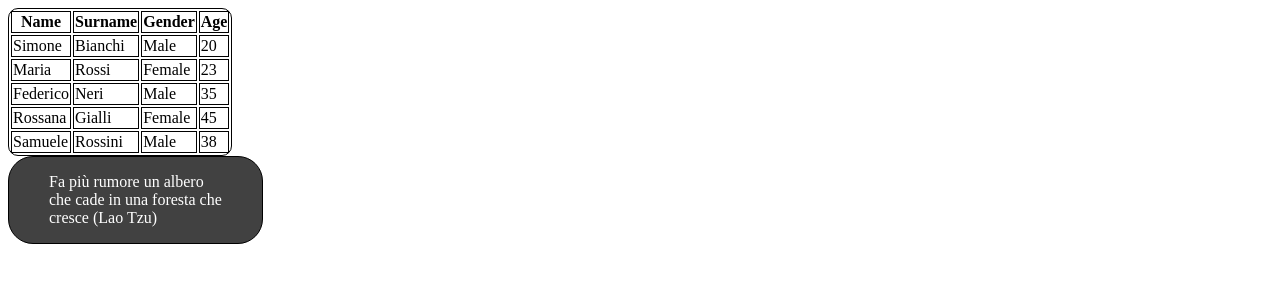
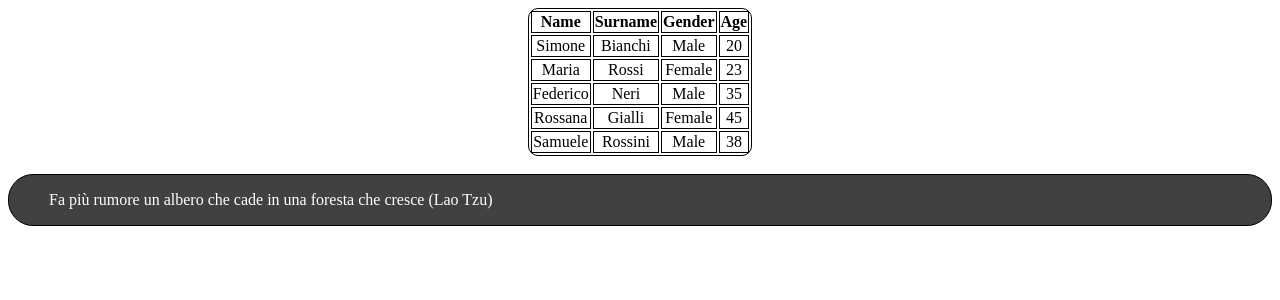
Before and after one commit to enomis-93/First-Angular-Project, an Angular app: page / in a window 1280 px wide. Shown: the top 300 px of the page. Built offline with nearby package versions, Linux system fonts and the light colour scheme.

Commit message:
Styling components

```diff
--- a/src/app/app.component.css
+++ b/src/app/app.component.css
@@ -0,0 +1,9 @@
+app-users-table {
+  display: flex;
+  justify-content: center;
+}
+
+app-quote-box {
+  width: 80%;
+  margin: 1em;
+}
--- a/src/app/quote-box/quote-box.component.css
+++ b/src/app/quote-box/quote-box.component.css
@@ -3,5 +3,4 @@
   border: 1px solid black;
   border-radius: 25px;
   color: white;
-  width: 20%;
 }
--- a/src/app/users-table/users-table.component.css
+++ b/src/app/users-table/users-table.component.css
@@ -6,4 +6,5 @@ th {
 
 table {
   border-radius: 10px;
+  text-align: center;
 }
```
